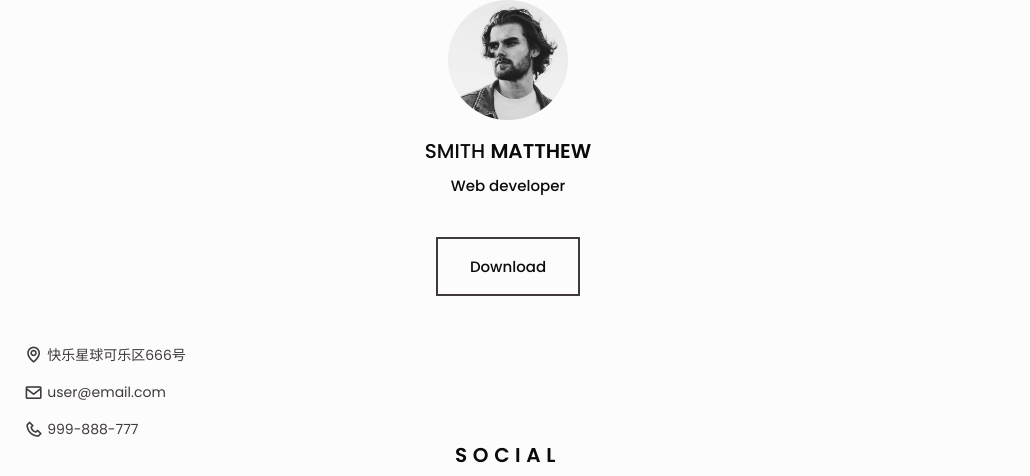
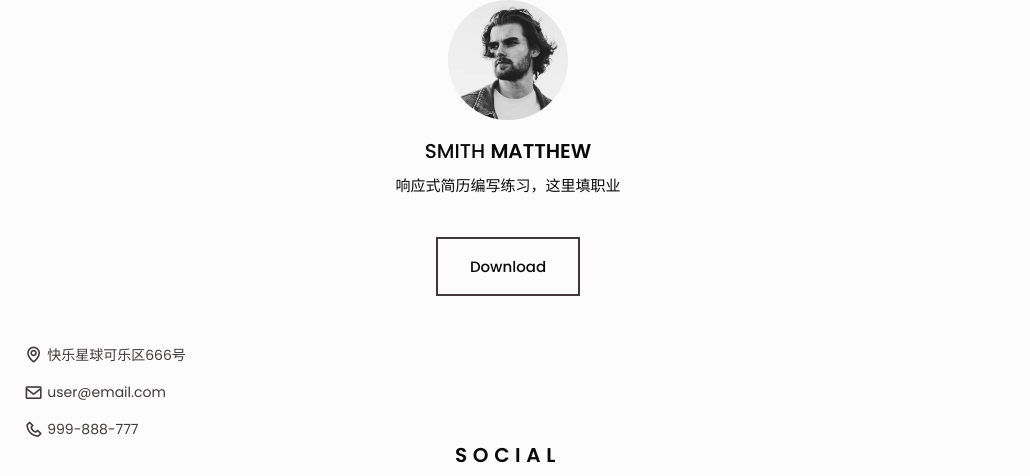
Before and after one commit to xiaonaimao/to_tx_cloud, a plain HTML site: page dashboard/index.html in a window 1280 px wide. Shown: the top 476 px of the page, without its empty margins (0-1030 px from the left). Drawn offline with nearby package versions, Linux system fonts and the light colour scheme.

Commit message:
写上提示为简历编写

```diff
--- a/dashboard/index.html
+++ b/dashboard/index.html
@@ -76,7 +76,7 @@
               <div class="home__data bd-grid">
                 <img src="assets/img/perfil.jpg" alt="" class="home__img" />
                 <h1 class="home__title">SMITH <b>MATTHEW</b></h1>
-                <h3 class="home__profession">Web developer</h3>
+                <h3 class="home__profession">响应式简历编写练习，这里填职业</h3>
                 <div>
                   <a
                     download=""
```
